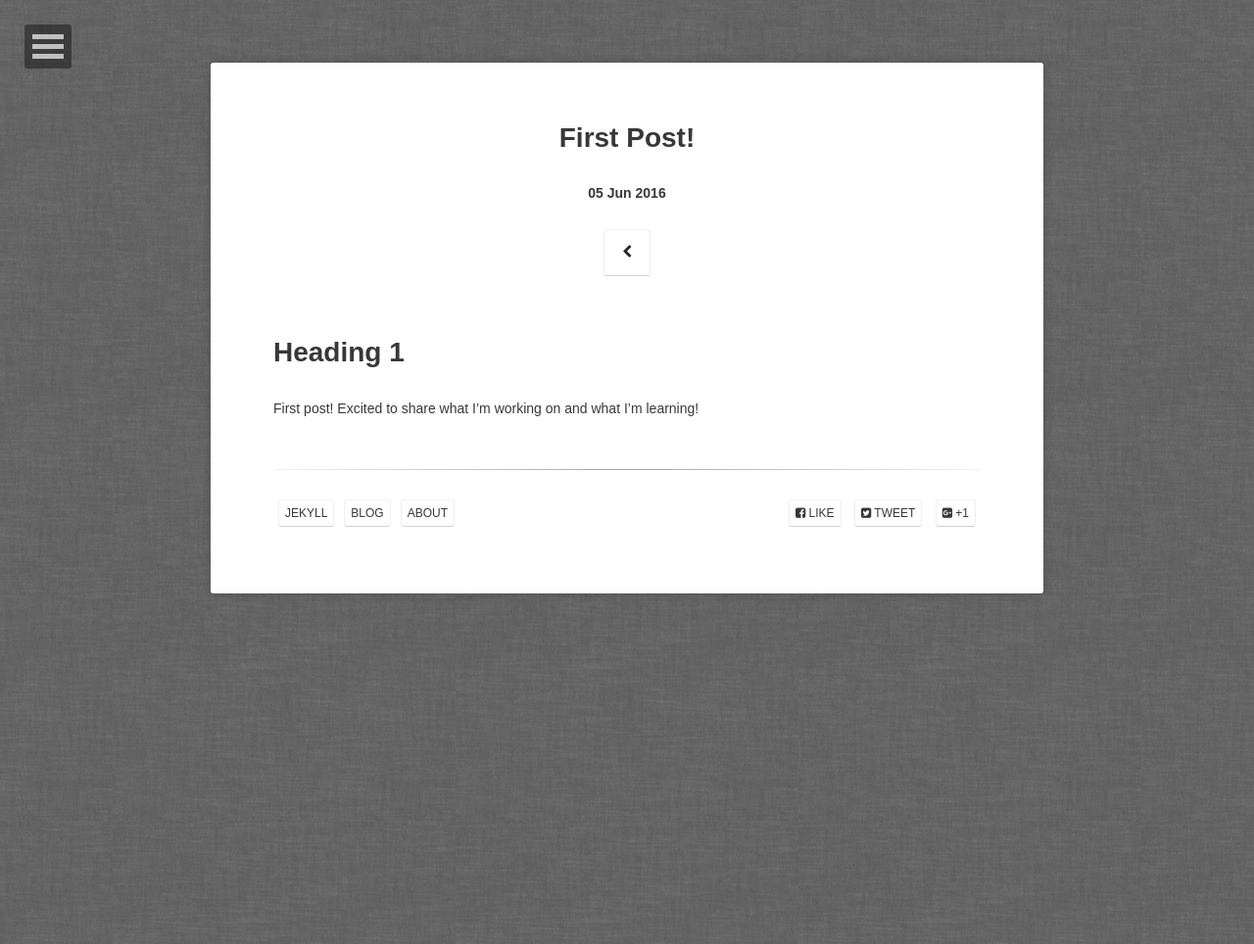
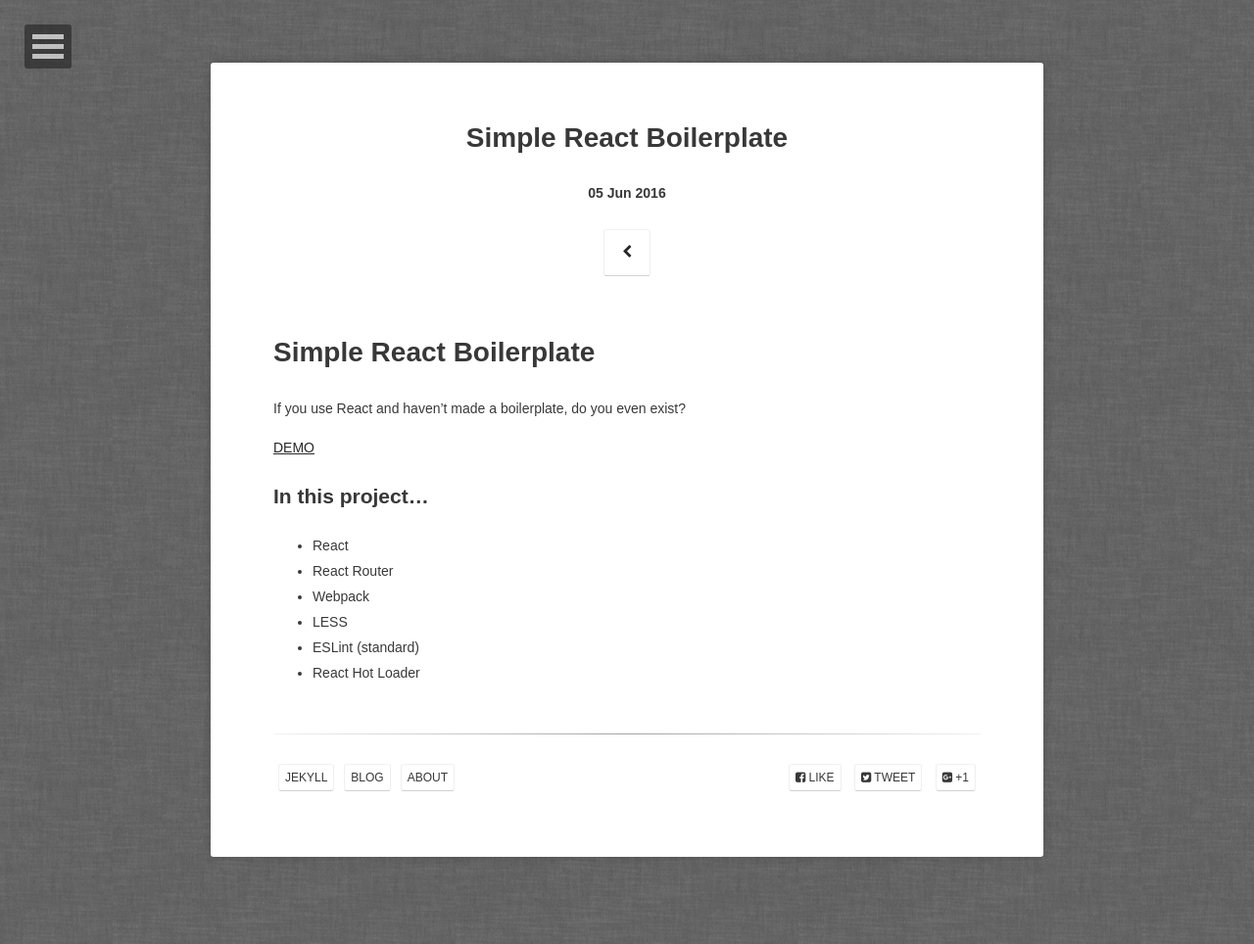
Before and after one commit to qualitydixon/qualitydixon.github.io, a Jekyll site: the page built from _posts/2016-06-08-first_post.md, in a window 1280 px wide. Shown: the whole page at 98% size. Built offline with Jekyll 4.4.1, drawn with Linux system fonts in a browser that asks for light colours; some web fonts are replaced.

Commit message:
Added first project post. Boilerplate.

```diff
--- a/_posts/2016-06-08-first_post.md
+++ b/_posts/2016-06-08-first_post.md
@@ -1,8 +1,8 @@
 ---
 layout: post
-title:  "First Post!"
+title:  "Simple React Boilerplate"
 date:   2016-06-05
-excerpt: "Trying out a new portfolio!"
+excerpt: "React, React Router, React Hot Loader, ESLint(standardjs), and Less. Backed by Webpack."
 project: true
 tag:
 - jekyll
@@ -12,6 +12,17 @@ comments: false
 ---
 
 
-# Heading 1
+# Simple React Boilerplate
 
-First post! Excited to share what I'm working on and what I'm learning!
+If you use React and haven't made a boilerplate, do you even exist?
+
+[DEMO](http://qualitydixon.github.io/react-kickstart/)
+
+## In this project...
+
+- React
+- React Router
+- Webpack
+- LESS
+- ESLint (standard)
+- React Hot Loader
```
